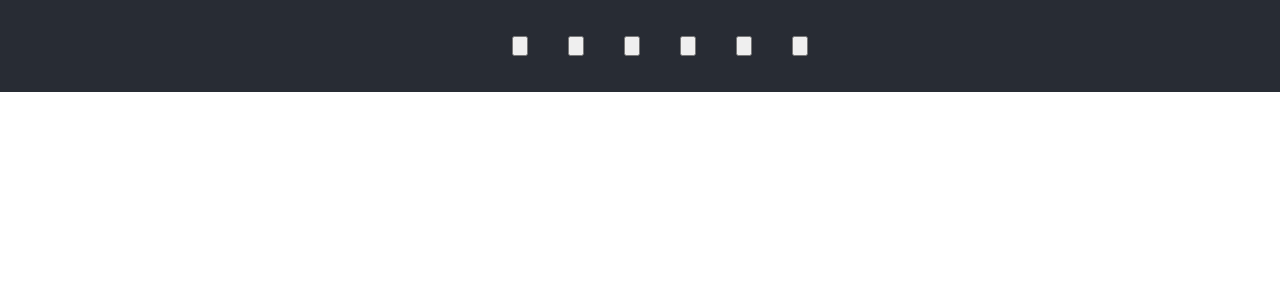
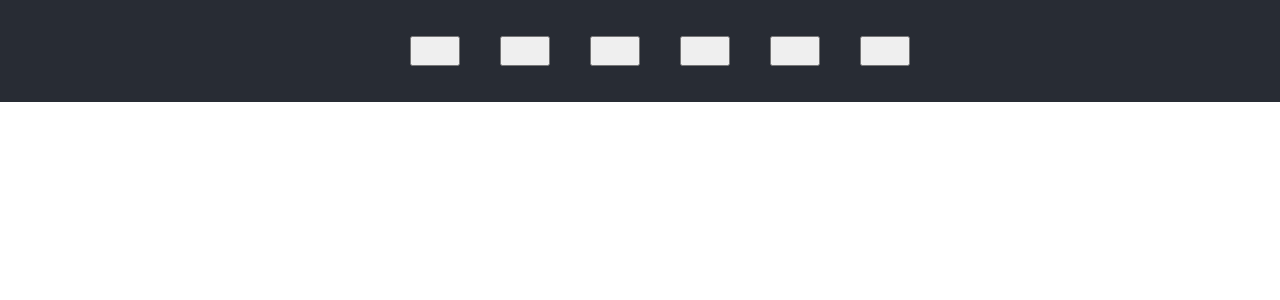
Before and after one commit to walid-amjahdi/Pads, a React (Create React App) app: page / in a window 1280 px wide. Shown: the top 300 px of the page. Built offline with nearby package versions, Linux system fonts and the light colour scheme.

Commit message:
8:29 16/8

```diff
--- a/src/App.css
+++ b/src/App.css
@@ -20,6 +20,7 @@ body
 
 button
 {
-  height: 20px;
+  width: 50px;
+  height: 30px;
   margin: 20px;
 }
```
